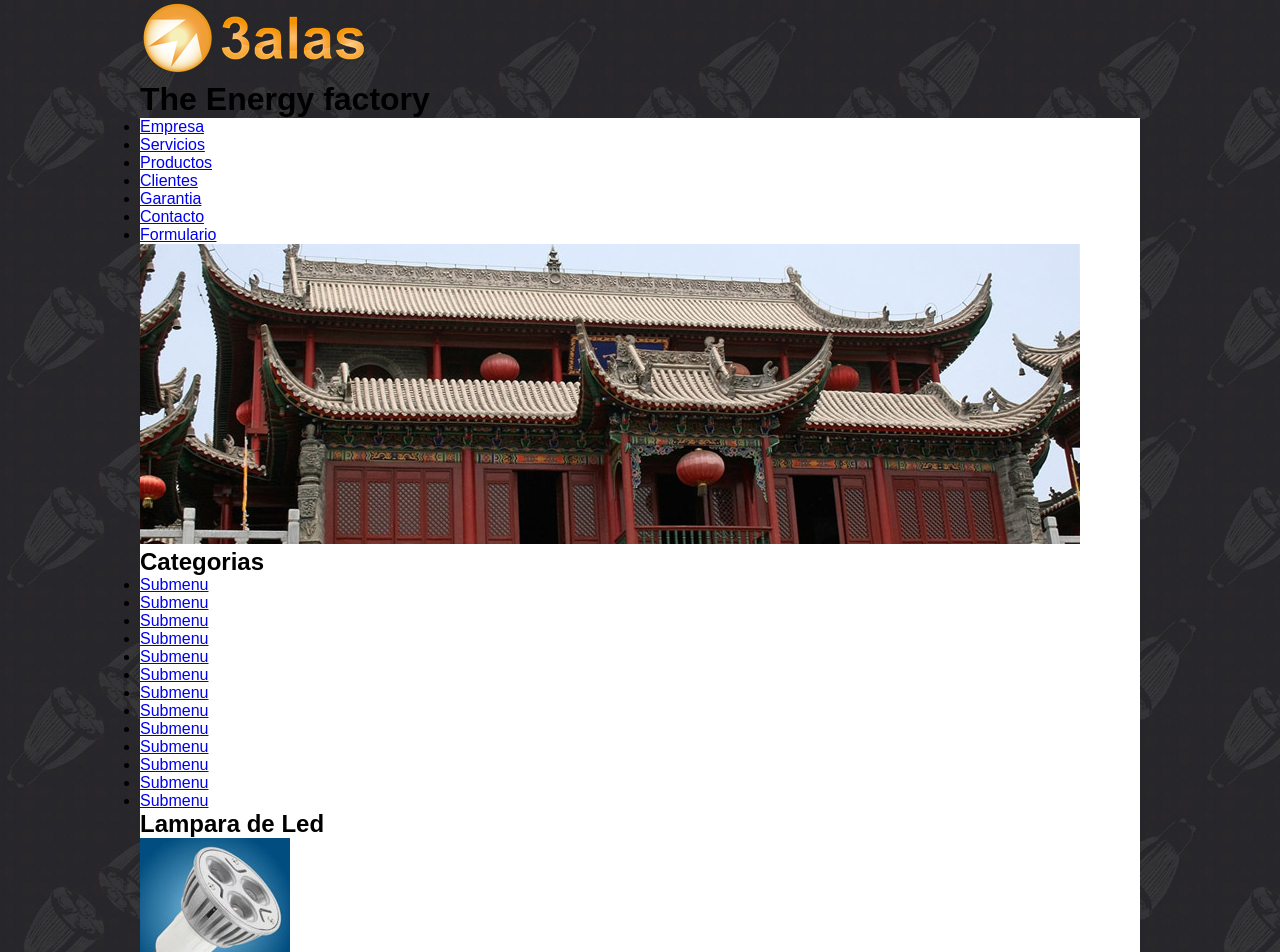
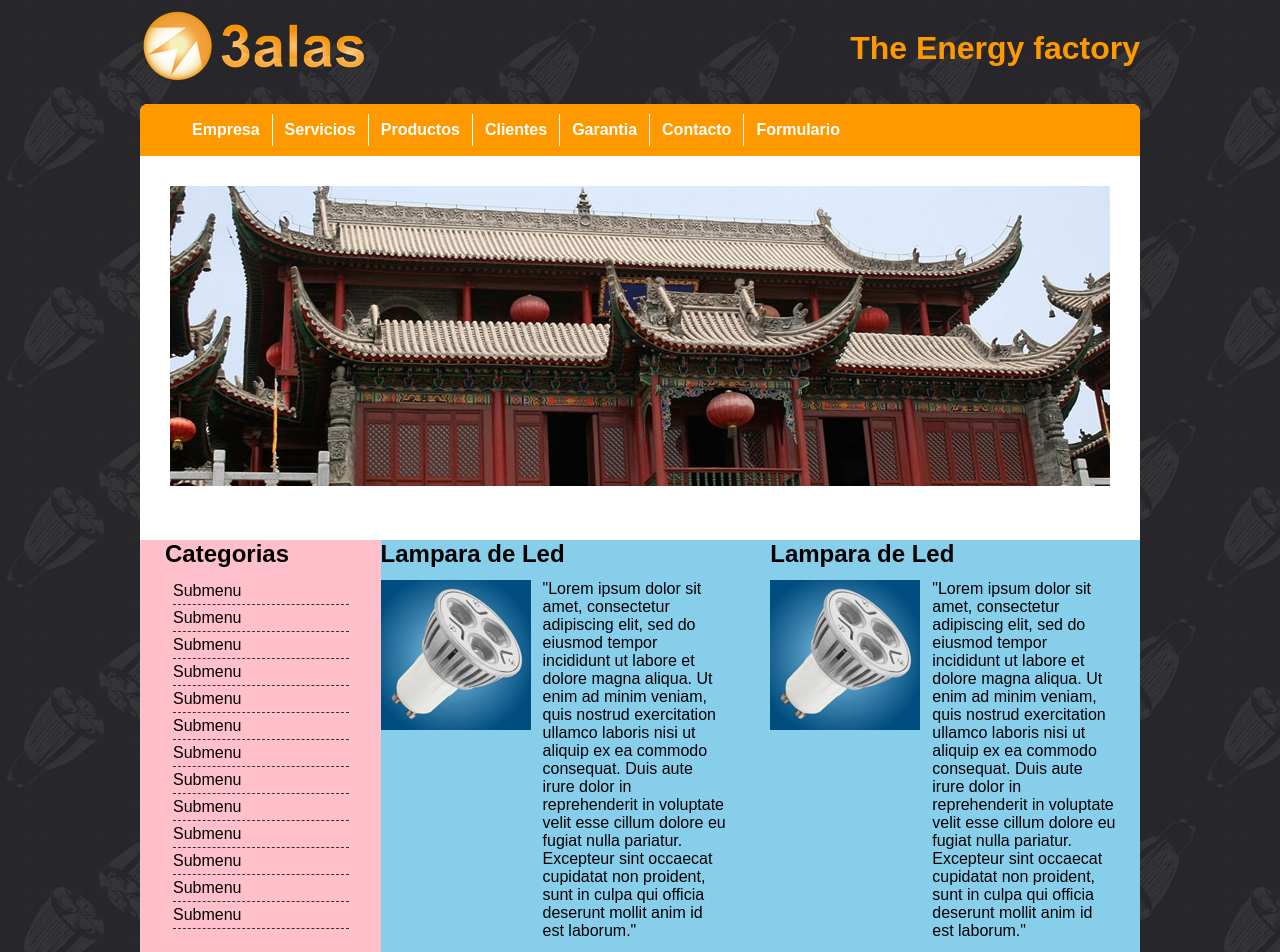
Before and after one commit to teotronic5438/sitio-clase, a plain HTML site: page index.html in a window 1280 px wide. Shown: the top 952 px of the page. Drawn offline with Linux system fonts and the light colour scheme.

Commit message:
Avances CSS

```diff
--- a/estilos.css
+++ b/estilos.css
@@ -5,6 +5,7 @@
     --blanco:#FFF;
     --negro:#000;
     --naranja:#F90;
+    --gris:#333;
 }
 /*Esto es reinicio general*/
 * {
@@ -16,13 +17,131 @@ body {
     font-family: Arial;
     background-image: url(images/pattern.jpg)
 }
-.cabecera {
-    margin: auto;
-    max-width: 1000px;
-}
+
 .contenido {
     margin: auto;
     max-width: 1000px;
     /*2° USO LA VARIABLE CREADA*/
     background-color: var(--blanco);
+    border-top-left-radius: 8px;
+    border-top-right-radius: 8px;
 }
+/* --------------------
+        Cabecera
+   --------------------
+*/
+.cabecera {
+    margin: auto;
+    max-width: 1000px;
+    display: flex;
+    justify-content: space-between;
+    align-items: center;
+    margin-top: 8px;
+    margin-bottom: 15px;
+}
+
+.cabecera h1 {
+    color: var(--naranja)
+}
+/* --------------------
+        Navegacion
+   --------------------
+*/
+.nav {
+    background-color: var(--naranja);
+    padding: 10px 40px;
+    border-top-left-radius: 8px;
+    border-top-right-radius: 8px;
+    margin-bottom: 30px;
+}
+.nav-lista {
+    display: flex;
+    list-style: none;
+}
+.nav-lista_item {
+    border-left: 1px solid var(--blanco);
+    text-align: center;
+}
+.nav-lista_item:first-child {
+    border: none;
+}
+.nav-lista_item a {
+    display: block;
+    color: var(--blanco);
+    text-decoration: none;
+    font-weight: bold;
+    padding: 7px 12px;
+
+}
+.nav-lista_item:hover {
+    text-decoration: underline;
+}
+/* --------------------
+    Slider / Carrousel
+   --------------------
+*/
+.slider {
+    text-align: center;
+    margin-bottom: 50px;
+}
+/* --------------------
+    ZONA IZQ DER
+   --------------------
+*/
+.zona {
+    background-color: pink;
+    display: flex;
+}
+.izq {
+    flex-grow: 1;  /*Propiedad para que abarque todo el ancho del contenido*/
+    margin-right: 32px;
+}
+.der {
+    background-color: skyblue;
+    flex-grow: 1;  /*Propiedad para que abarque todo el ancho del contenido*/
+    width: 70%;
+    display: grid; /*indica que qestamos listos para usar grilla pero luego debemos indicar como usarla*/
+    /*Los fragments generar lo mismo, divide los porcentajes automaticamente y lo aplica para que no desborde el 100%*/
+    grid-template-columns: 1fr 1fr;
+    /*grid-template-columns*/
+    grid-gap: 20px;
+}
+/* --------------------
+    Navegacion Izquierda  BEM / CSSOM
+   --------------------
+*/
+.izq-lista {
+    list-style: none;
+    margin-left: 33px;
+}
+.izq-lista_item a {
+    display: block;
+    color: var(--negro);
+    text-decoration: none;
+    padding: 4px 0;
+    border-bottom: 1px dashed var(--gris);
+    transition: all 0.5s;
+}
+.izq-lista_item a:hover {
+    text-decoration: underline;
+    padding-left: 10px;
+}
+.izq-titulo {
+    margin-left: 25px;
+    margin-bottom: 10px;
+}
+/* --------------------
+    Producto Derecha
+   --------------------
+*/
+.producto img {
+    float: left;
+    margin-right: 12px;
+}
+.producto p {
+    float: left;
+    width: 50%;
+}
+.producto h2 {
+    margin-bottom: 12px;
+}
--- a/index.html
+++ b/index.html
@@ -30,7 +30,7 @@
         </div> <!--Encapsulamos el slider, por ahora imagen fija-->
         <div class="zona"> <!--Contiene Zona-->
             <div class="izq"> <!--Encapsulamos izquierda-->
-                <h2>Categorias</h2>
+                <h2 class="izq-titulo">Categorias</h2>
                 <nav>
                     <ul class="izq-lista">
                         <li class="izq-lista_item"><a href="#">Submenu</a></li>
```
